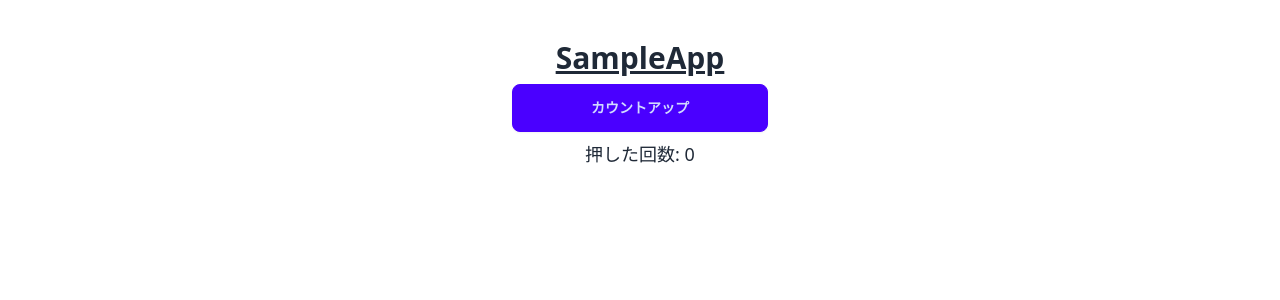
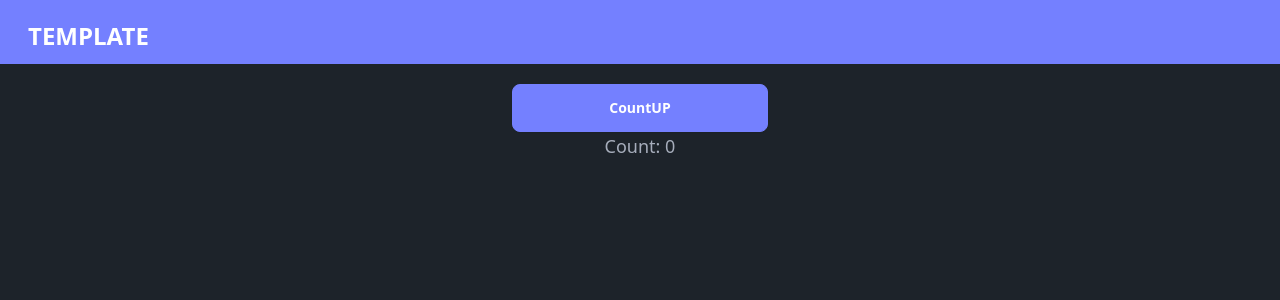
Before and after one commit to eeharumt/lbphone-svelte-daisyui-template, a SvelteKit app in the folder ui/: page / in a window 1280 px wide. Shown: the top 300 px of the page. Built offline with nearby package versions, Linux system fonts and the light colour scheme.

Commit message:
format template

```diff
--- a/ui/src/routes/+layout.svelte
+++ b/ui/src/routes/+layout.svelte
@@ -4,7 +4,7 @@
 	import { browser } from '$app/environment';
 
 	let isphoneWrapper = false;
-	let theme = 'light';
+	let theme = 'dark';
 	const devMode = !(typeof window !== 'undefined' && window['invokeNative']);
 
 	onMount(() => {
--- a/ui/src/routes/+page.svelte
+++ b/ui/src/routes/+page.svelte
@@ -1,15 +1,17 @@
 <script lang="ts">
-    let count = 0;
+	let count = 0;
+</script>
 
-</script>
-<div class="pt-10 px-5 space-y-2">
-	<div class="flex justify-center items-center">
-        <h1 class="text-3xl font-bold underline">SampleApp</h1>
-    </div>
-    <div class="flex justify-center items-center">
-        <button class="btn btn-primary btn-wide" on:click={() => count++}>カウントアップ</button>
-    </div>
-    <div class="flex justify-center items-center text-lg">
-        押した回数: {count}
-    </div>
+<div class="container mx-auto">
+	<div class="navbar bg-primary pt-4">
+		<div class="flex-1 px-5">
+			<h1 class="text-2xl font-bold text-white">TEMPLATE</h1>
+		</div>
+	</div>
+	<div class="flex justify-center items-center pt-5">
+		<button class="btn btn-primary btn-wide text-white" on:click={() => count++}>CountUP</button>
+	</div>
+	<div class="flex justify-center items-center text-lg pb-20">
+		Count: {count}
+	</div>
 </div>
--- a/ui/tailwind.config.cjs
+++ b/ui/tailwind.config.cjs
@@ -1,10 +1,10 @@
 /** @type {import('tailwindcss').Config} */
 module.exports = {
-  content: ['./src/**/*.{html,js,svelte,ts}'],
-  plugins: [require("daisyui")],
-  daisyui: {
-    themes: ["light", "dark",], // oklch で指定できないためテーマ反映できない
-    base: false, // :root にスタイルを指定するとゲーム画面全体に影響するため削除
-    themeRoot: "#app-root", // :root にスタイルを指定するとゲーム画面全体に影響するため削除
-  },
-}
+	content: ['./src/**/*.{html,js,svelte,ts}'],
+	plugins: [require('daisyui')],
+	daisyui: {
+		themes: ['light', 'dark'], // oklch で指定できないためテーマ反映できない
+		base: false, // :root にスタイルを指定するとゲーム画面全体に影響するため削除
+		themeRoot: '#app-root' // :root にスタイルを指定するとゲーム画面全体に影響するため削除
+	}
+};
```
